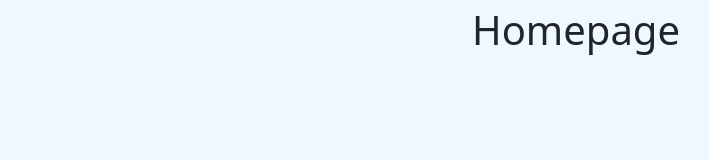
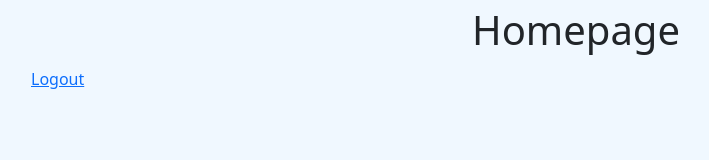
Before and after one commit to FC-Open-to-Work/FC-Open-to-Work, a React (Create React App) app in the folder client/: page /home in a window 1280 px wide. Shown: the top 160 px of the page, without its empty margins (64-773 px from the left). Built offline with nearby package versions, Linux system fonts and the light colour scheme.

Commit message:
add logout to homepage

```diff
--- a/client/src/context/auth.tsx
+++ b/client/src/context/auth.tsx
@@ -2,9 +2,7 @@ import React, { createContext, useReducer, useContext } from "react";
 
 // import jwtDecode from "jwt-decode";
 
-type Action =
-  | { type: "LOGIN"; token: string }
-  | { type: "LOGOUT"; token: string };
+type Action = { type: "LOGIN"; token: string } | { type: "LOGOUT" };
 type Dispatch = (action: Action) => void;
 type State = { user: string };
 type AuthProviderProps = { children: React.ReactNode };
--- a/client/src/pages/Home.tsx
+++ b/client/src/pages/Home.tsx
@@ -1,14 +1,31 @@
 import * as React from "react";
 
 import { Container } from "react-bootstrap";
-import { Row, Col } from "react-bootstrap";
+import { Row, Col, Button } from "react-bootstrap";
+import { Link } from "react-router-dom";
+
+import { useAuthDispatch } from "../context/auth";
 
 export default function Login() {
+  const authDispatch = useAuthDispatch();
+
+  const logout = () => {
+    authDispatch({ type: "LOGOUT" });
+    window.location.href = "login";
+  };
+
   return (
     <Container>
       <Row>
         <Col className="fs-1 text-center">Homepage</Col>
       </Row>
+      <Row>
+        <Col>
+          <Button variant="link" className="w-auto " onClick={logout}>
+            Logout
+          </Button>
+        </Col>
+      </Row>
     </Container>
   );
 }
--- a/client/src/pages/Login.tsx
+++ b/client/src/pages/Login.tsx
@@ -2,10 +2,12 @@ import * as React from "react";
 
 import { FormEvent } from "react";
 import { useState } from "react";
-import { Container } from "react-bootstrap";
+import { Container, FormText } from "react-bootstrap";
 import { Row, Col } from "react-bootstrap";
 import Button from "react-bootstrap/Button";
 import Form from "react-bootstrap/Form";
+
+import { Link } from "react-router-dom";
 
 import { useAuthDispatch } from "../context/auth";
 
@@ -76,6 +78,12 @@ export default function Login() {
               <Button variant="primary" type="submit">
                 Submit
               </Button>
+              <br />
+              <div className="mt-2">
+                <FormText>
+                  Don't have an account? <Link to="/register">Register</Link>
+                </FormText>
+              </div>
             </div>
           </Form>
         </Col>
```
